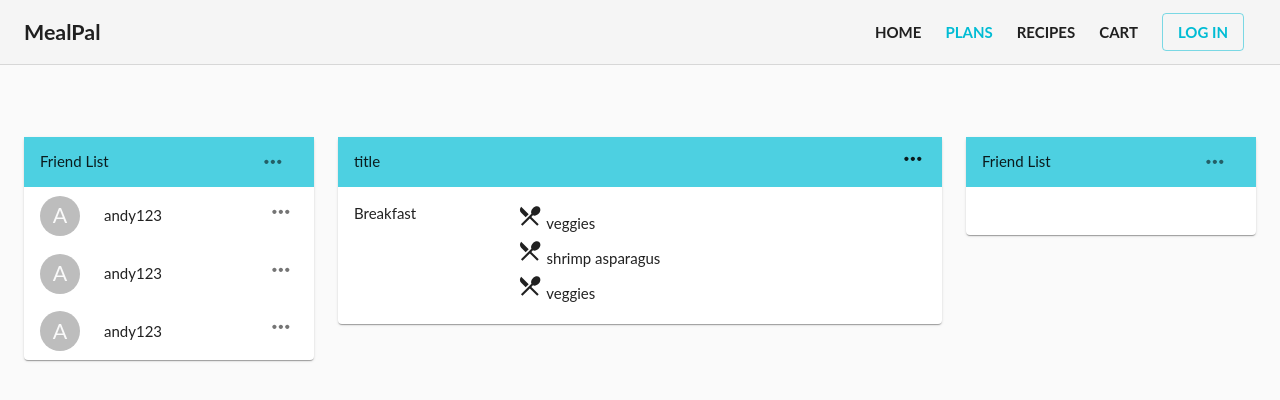
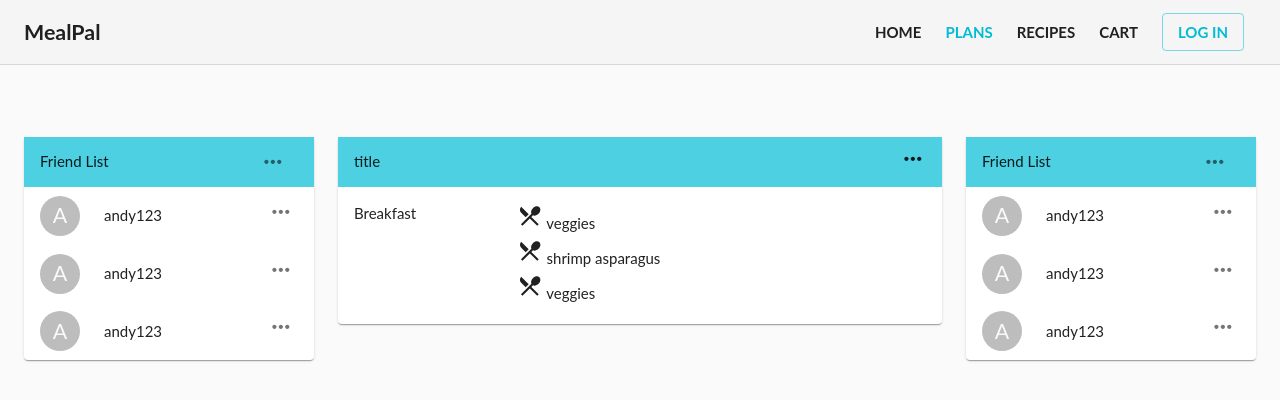
Before and after one commit to thaotpphung/mealpal-frontend, a React (Create React App) app: page /plans in a window 1280 px wide. Shown: the top 400 px of the page. Built offline with nearby package versions, Linux system fonts and the light colour scheme.

Commit message:
refactored layout

```diff
--- a/src/views/components/Plans/Plan/Plan.js
+++ b/src/views/components/PlanPosts/PlanPost/PlanPost.js
@@ -21,7 +21,7 @@ import moment from "moment";
 
 import useStyles from "./styles";
 
-const Plan = ({ plan, setCurrentId }) => {
+const PlanPost = ({ plan, setCurrentId }) => {
   const dispatch = useDispatch();
   const classes = useStyles();
 
@@ -76,4 +76,4 @@ const Plan = ({ plan, setCurrentId }) => {
   );
 };
 
-export default Plan;
+export default PlanPost;
--- a/src/views/components/Plans/Plans.js
+++ b/src/views/components/PlanPosts/PlanPosts.js
@@ -1,8 +1,7 @@
 import React from 'react';
 import { Grid, CircularProgress } from '@material-ui/core';
 import { useSelector } from 'react-redux';
-
-import Plan from './Plan/Plan';
+import PlanPost from './PlanPost/PlanPost';
 import useStyles from './styles';
 
 const plans = [
@@ -36,7 +35,7 @@ const plans = [
   },
 ]
 
-const Plans = () => {
+const PlanPosts = () => {
   const classes = useStyles();
 
   return (
@@ -44,7 +43,7 @@ const Plans = () => {
       <Grid className={classes.container} container alignItems="stretch" spacing={3}>
         {plans.map((plan) => (
           <Grid key={plan._id} item xs={12} sm={6} md={6}>
-            <Plan plan={plan}/>
+            <PlanPost plan={plan}/>
           </Grid>
         ))}
       </Grid>
@@ -52,4 +51,4 @@ const Plans = () => {
   );
 };
 
-export default Plans;
+export default PlanPosts;
--- a/src/views/components/WeekList/WeekList.js
+++ b/src/views/components/WeekList/WeekList.js
@@ -10,16 +10,31 @@ const WeekList = () => {
     <List
       data={[
         {
-          userName: "andy123",
-          link: "",
+          icon: <Avatar>A</Avatar>,
+          content: "andy123",
+          action: (
+            <IconButton aria-label="settings">
+              <MoreHorizIcon />
+            </IconButton>
+          ),
         },
         {
-          userName: "andy123",
-          link: "",
+          icon: <Avatar>A</Avatar>,
+          content: "andy123",
+          action: (
+            <IconButton aria-label="settings">
+              <MoreHorizIcon />
+            </IconButton>
+          ),
         },
         {
-          userName: "andy123",
-          link: "",
+          icon: <Avatar>A</Avatar>,
+          content: "andy123",
+          action: (
+            <IconButton aria-label="settings">
+              <MoreHorizIcon />
+            </IconButton>
+          ),
         },
       ]}
       title={"Friend List"}
@@ -28,7 +43,6 @@ const WeekList = () => {
           <MoreHorizIcon />
         </IconButton>
       }
-      type="friend"
     />
   );
 };
--- a/src/views/pages/HomePage/HomePage.js
+++ b/src/views/pages/HomePage/HomePage.js
@@ -4,7 +4,7 @@ import useStyles from "./styles";
 import { Grid, Paper, Avatar, IconButton } from "@material-ui/core";
 import MoreVertIcon from "@material-ui/icons/MoreVert";
 import MoreHorizIcon from "@material-ui/icons/MoreHoriz";
-import Plans from "../../components/Plans/Plans";
+import PlanPosts from "../../components/PlanPosts/PlanPosts";
 import FriendList from "../../components/FriendList/FriendList";
 
 const Home = () => {
@@ -14,7 +14,7 @@ const Home = () => {
   return (
     <Grid container justify="space-between" alignItems="stretch" spacing={3}>
       <Grid item xs={12} sm={8}>
-        <Plans />
+        <PlanPosts />
       </Grid>
       <Grid item xs={12} sm={4}>
         <FriendList />
```
Also changed, not shown: src/views/components/PlanPosts/PlanPost/styles.js (renamed from src/views/components/Plans/Plan/styles.js), src/views/components/PlanPosts/styles.js (renamed from src/views/components/Plans/styles.js).
